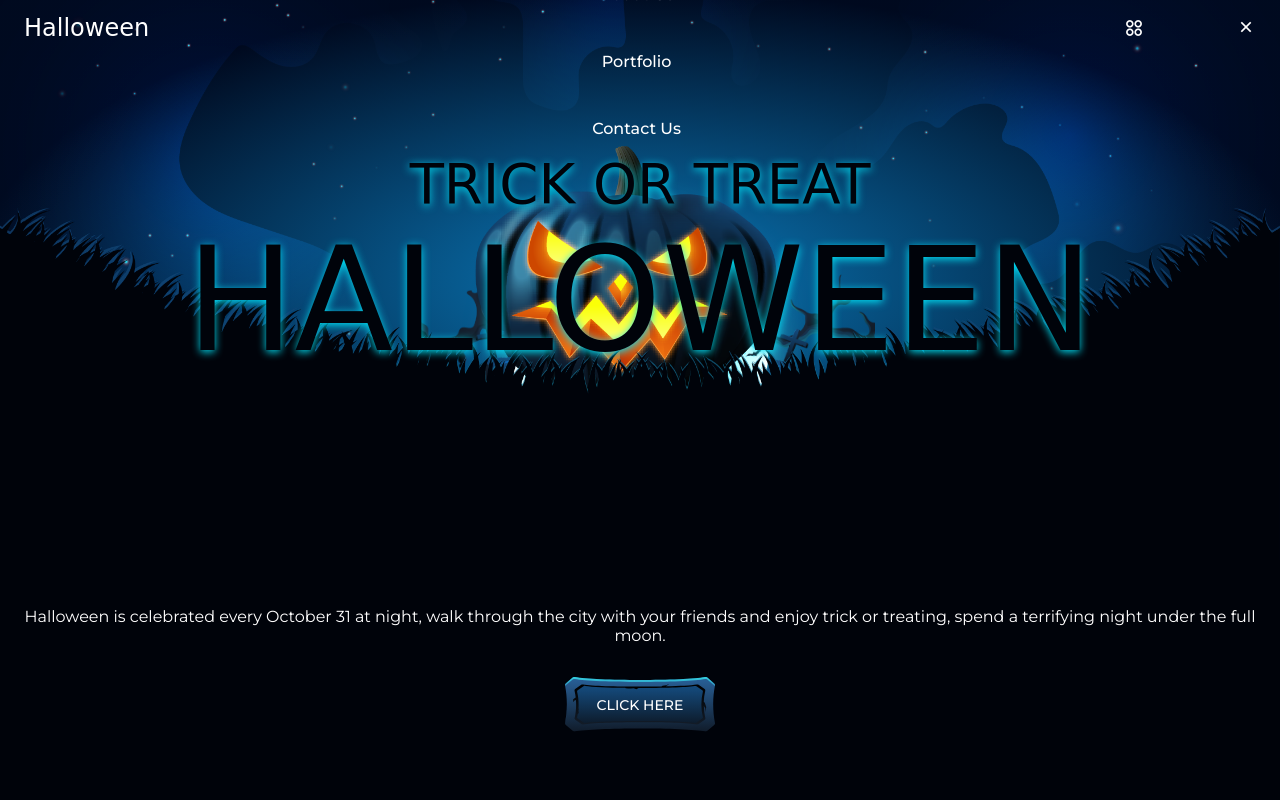
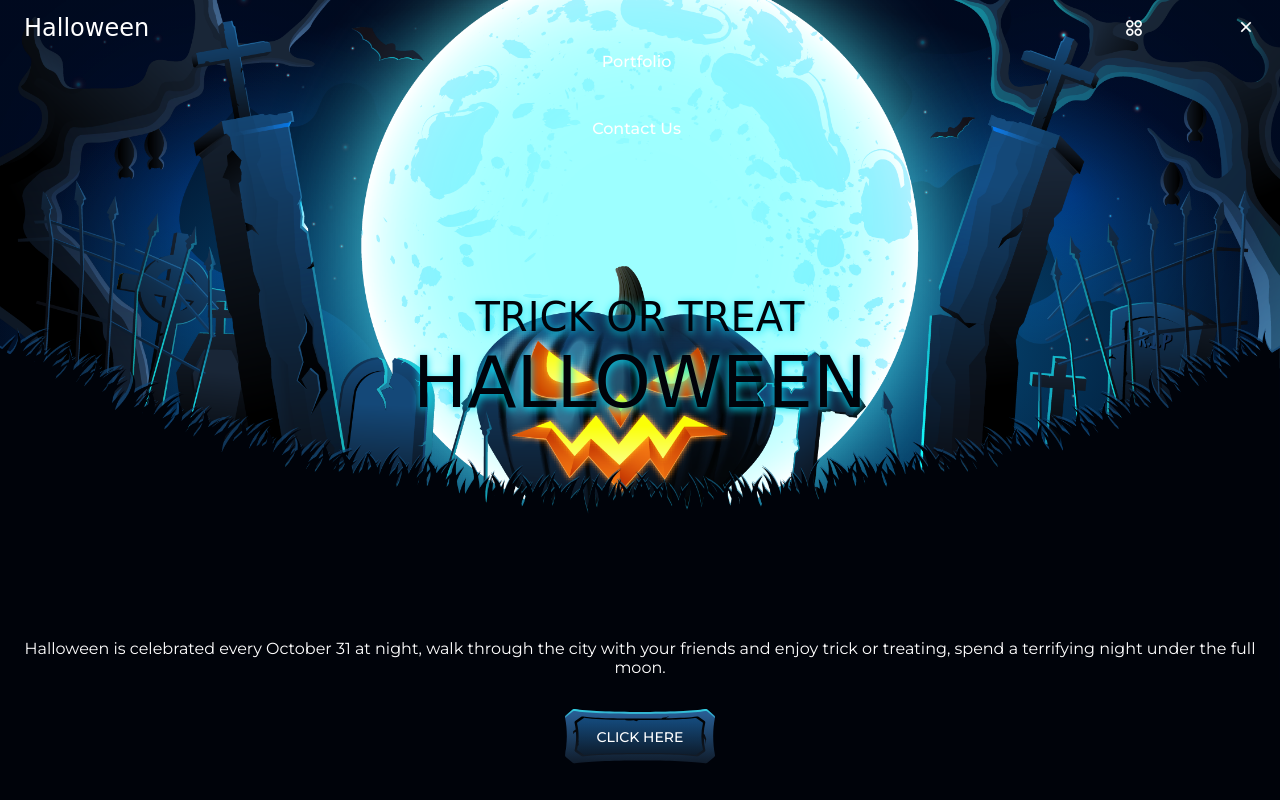
Before and after one commit to triabagus/halloween-2, a plain HTML site: page index.html in a window 1280 px wide. Drawn offline with nearby package versions, Linux system fonts and the light colour scheme; a web font is replaced by a local one.

Commit message:
Breakpoints: for medium devices

```diff
--- a/assets/css/styles.css
+++ b/assets/css/styles.css
@@ -298,7 +298,39 @@ img {
 }
 
 /* For medium devices */
+@media screen and (min-width: 576px){
+  .home__container{
+    height: 85%;
+  }
 
+  .home__grass,
+  .home__stone,
+  .home__tree,
+  .home__moon{
+    width: 100%;
+  }
+  .home__moon{
+    bottom: 3rem;
+  }
+  .home__titles{
+    bottom: 13rem;
+  }
+  .home__data{
+    bottom: 2rem;
+  }
+}
+
+@media screen and (min-width: 768px){
+  .home__titles{
+    bottom: 16rem;
+  }
+  .home__subtitles{
+    font-size: 2.5rem;
+  }
+  .home__title{
+    font-size: 4.5rem;
+  }
+}
 
 /* For large devices */
 
```
